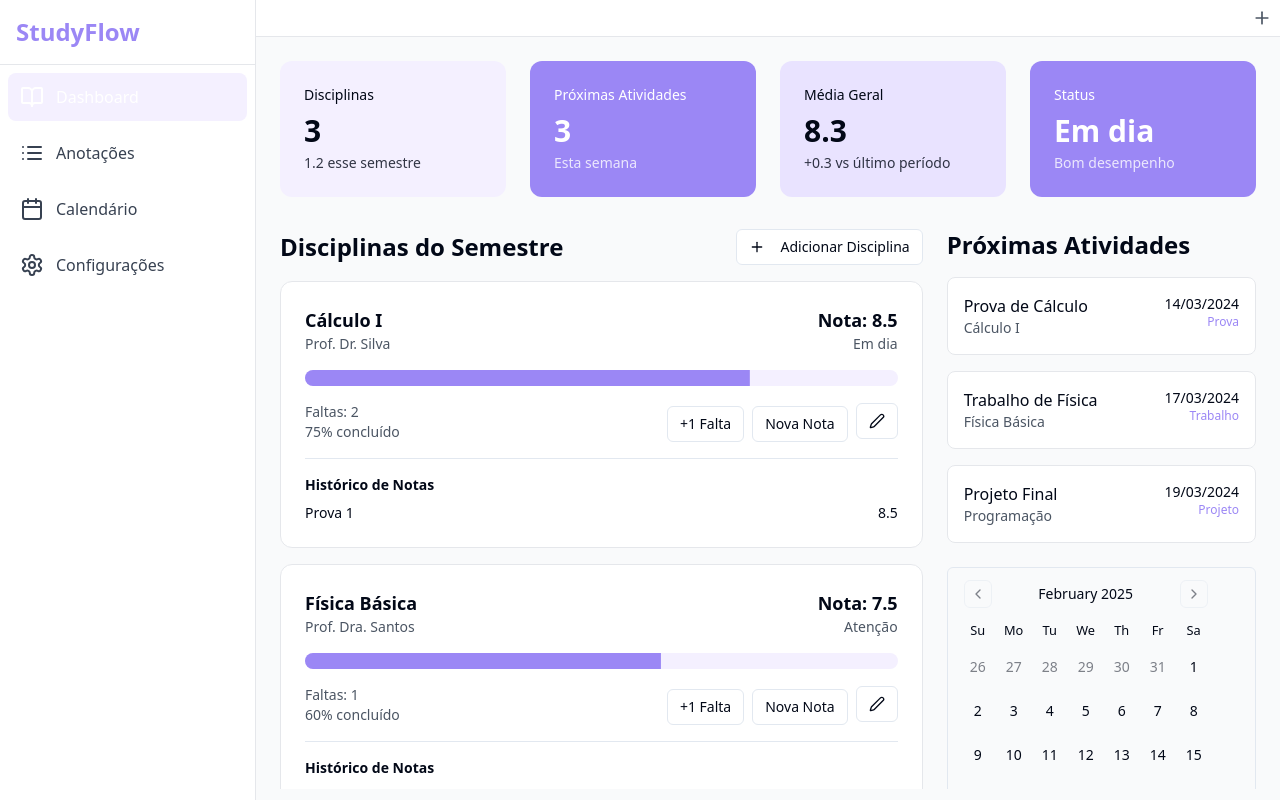
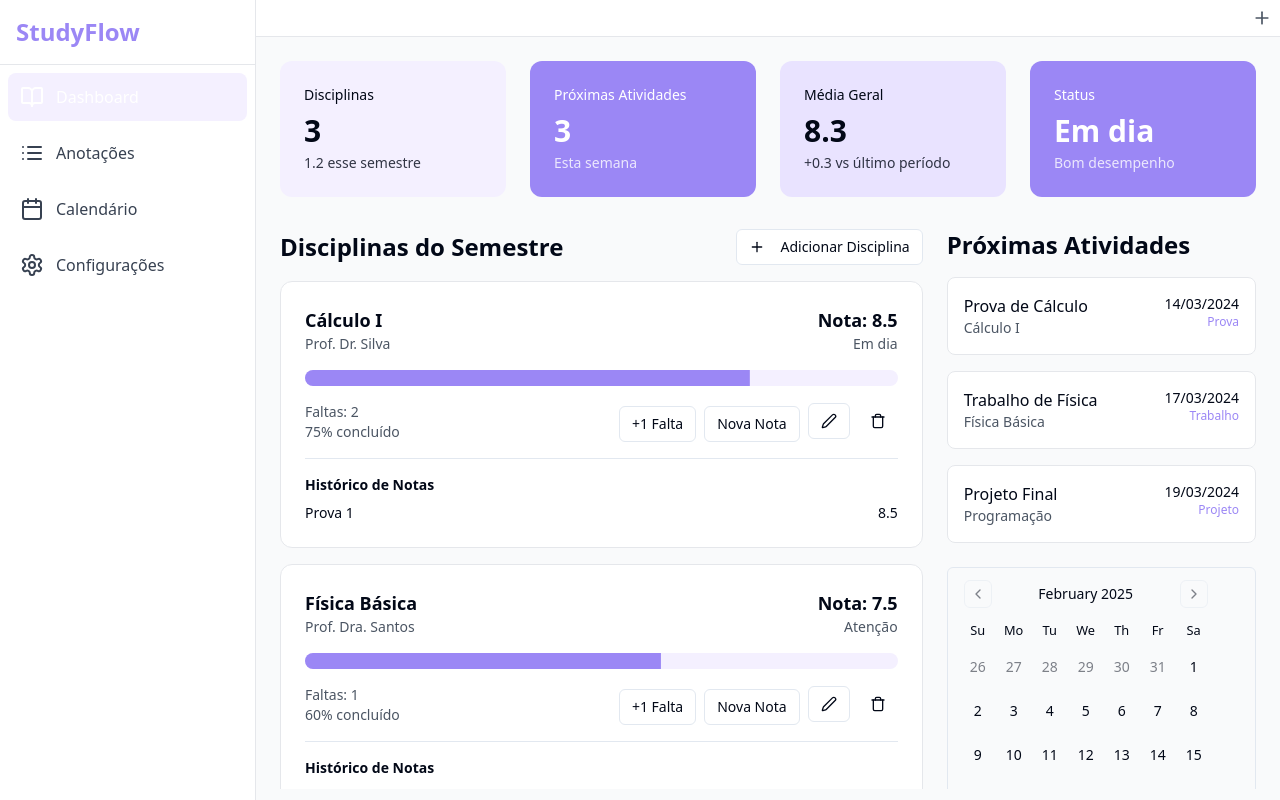
Before and after one commit to lopes-web/Clarity, a React (Vite) app: page / in a window 1280 px wide. Built offline with nearby package versions, Linux system fonts and the light colour scheme.

Commit message:
feat: add delete course button with functionality

```diff
--- a/src/components/Dashboard.tsx
+++ b/src/components/Dashboard.tsx
@@ -1,7 +1,6 @@
-
 import { useState } from "react";
 import { Progress } from "@/components/ui/progress";
-import { Plus, Edit2 } from "lucide-react";
+import { Plus, Edit2, Trash } from "lucide-react";
 import { Dialog, DialogContent, DialogHeader, DialogTitle, DialogTrigger } from "@/components/ui/dialog";
 import { Button } from "@/components/ui/button";
 import { Input } from "@/components/ui/input";
@@ -139,6 +138,10 @@ const Dashboard = () => {
     if (grades.length === 0) return 0;
     const sum = grades.reduce((acc, grade) => acc + grade.value, 0);
     return Number((sum / grades.length).toFixed(1));
+  };
+
+  const deleteCourse = (courseId: number) => {
+    setCourses(courses.filter(course => course.id !== courseId));
   };
 
   const incrementAbsences = (courseId: number) => {
@@ -304,6 +307,7 @@ const Dashboard = () => {
                   setIsAddingGrade(true);
                 }}
                 onAddAbsence={() => incrementAbsences(course.id)}
+                onDelete={() => deleteCourse(course.id)}
               />
             ))}
           </div>
@@ -454,7 +458,7 @@ const MetricCard = ({ title, value, subtitle, className = "" }) => (
   </div>
 );
 
-const CourseCard = ({ course, onEdit, onAddGrade, onAddAbsence }) => (
+const CourseCard = ({ course, onEdit, onAddGrade, onAddAbsence, onDelete }) => (
   <div className="p-6 bg-white rounded-xl border border-gray-200 hover:border-primary transition-colors">
     <div className="flex justify-between items-start mb-4">
       <div>
@@ -481,6 +485,14 @@ const CourseCard = ({ course, onEdit, onAddGrade, onAddAbsence }) => (
         </Button>
         <Button variant="outline" size="sm" onClick={onEdit}>
           <Edit2 className="w-4 h-4" />
+        </Button>
+        <Button
+          variant="destructive"
+          size="sm"
+          onClick={onDelete}
+          aria-label="Excluir disciplina"
+        >
+          <Trash className="w-4 h-4" />
         </Button>
       </div>
     </div>
--- a/src/pages/Index.tsx
+++ b/src/pages/Index.tsx
@@ -1,11 +1,21 @@
-
-import { useState } from "react";
-import Sidebar from "@/components/Sidebar";
+import React, { useState } from 'react';
+import DisciplineList from '@/components/DisciplineList';
+import Sidebar from '@/components/Sidebar';
 import Dashboard from "@/components/Dashboard";
 import TabSystem from "@/components/TabSystem";
 
 const Index = () => {
   const [activeTab, setActiveTab] = useState<string | null>(null);
+  const [disciplinas, setDisciplinas] = useState<string[]>([
+    "Cálculo I",
+    "Física Básica",
+    "Programação",
+    "Outra Disciplina"
+  ]);
+
+  const handleDeleteDiscipline = (disciplina: string) => {
+    setDisciplinas(prev => prev.filter(item => item !== disciplina));
+  };
 
   return (
     <div className="flex h-screen bg-gray-50">
@@ -18,6 +28,10 @@ const Index = () => {
         {!activeTab && (
           <div className="h-[calc(100vh-48px)] overflow-y-auto">
             <Dashboard />
+            <section className="mb-6">
+              <h2 className="text-xl font-semibold mb-2">Disciplinas do Semestre</h2>
+              <DisciplineList disciplinas={disciplinas} onDelete={handleDeleteDiscipline} />
+            </section>
           </div>
         )}
       </main>
```
